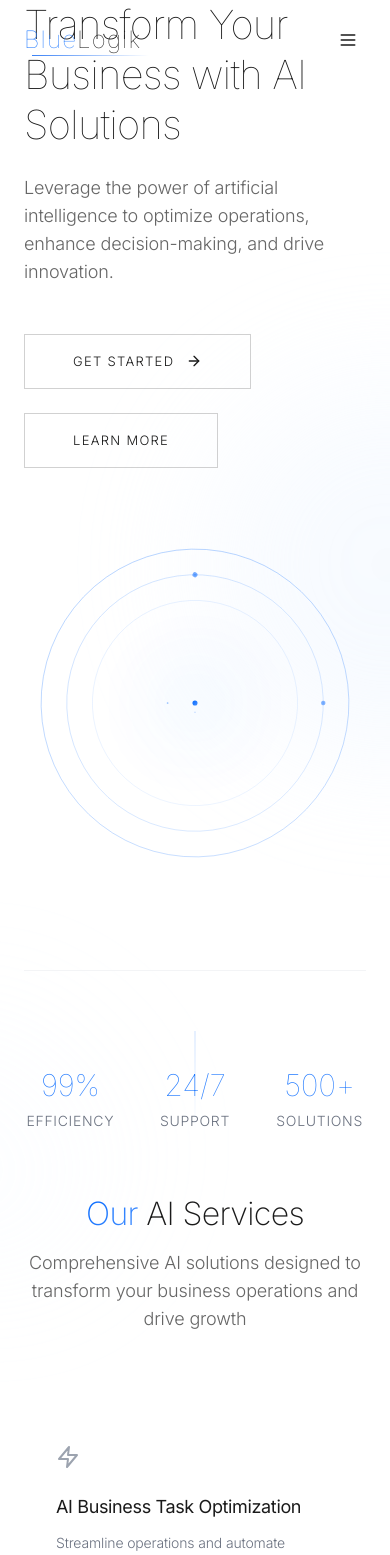
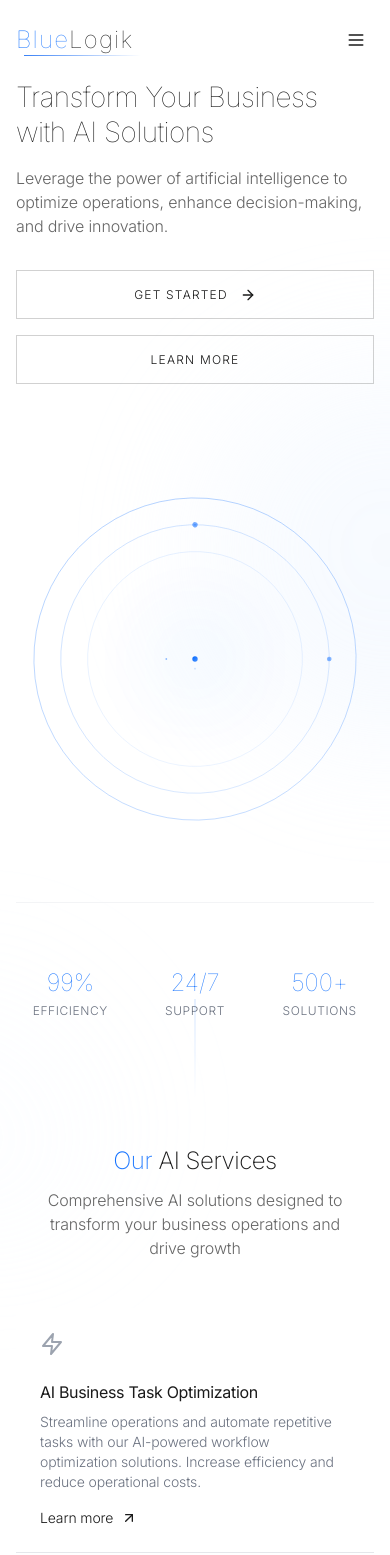
Before and after one commit to vital1188/bluelogik-website, a React (Vite) app: page / in a window 390 px wide. Shown: the top 1555 px of the page. Built offline with nearby package versions, Linux system fonts and the light colour scheme.

Commit message:
Optimize website for mobile - improve paddings, margins, and responsive design

```diff
--- a/src/components/Footer.tsx
+++ b/src/components/Footer.tsx
@@ -20,25 +20,25 @@ const Footer: React.FC = () => {
 
   return (
     <footer className="border-t border-gray-100">
-      <div className="container py-12">
-        <div className="grid md:grid-cols-3 gap-8 items-start">
+      <div className="container py-8 md:py-12">
+        <div className="grid md:grid-cols-3 gap-6 md:gap-8 items-start">
           {/* Logo & Copyright */}
           <div>
-            <Link to="/" className="text-xl font-thin tracking-wider inline-block mb-4">
+            <Link to="/" className="text-lg md:text-xl font-thin tracking-wider inline-block mb-3 md:mb-4">
               <span className="gradient-text-blue">Blue</span>Logik
             </Link>
-            <p className="text-sm text-gray-500">
+            <p className="text-xs md:text-sm text-gray-500">
               © {currentYear} BlueLogik. {t('footer.rights')}
             </p>
           </div>
 
           {/* Navigation */}
-          <nav className="flex flex-wrap gap-x-8 gap-y-2">
+          <nav className="flex flex-wrap gap-x-4 md:gap-x-8 gap-y-2">
             {footerLinks.map((link) => (
               <Link
                 key={link.name}
                 to={link.href}
-                className="text-sm text-gray-600 hover:text-gray-900 transition-colors"
+                className="text-xs md:text-sm text-gray-600 hover:text-gray-900 transition-colors"
               >
                 {link.name}
               </Link>
@@ -46,12 +46,12 @@ const Footer: React.FC = () => {
           </nav>
 
           {/* Legal */}
-          <div className="flex gap-6 md:justify-end">
+          <div className="flex gap-4 md:gap-6 md:justify-end">
             {legalLinks.map((link) => (
               <a
                 key={link.name}
                 href={link.href}
-                className="text-sm text-gray-500 hover:text-gray-900 transition-colors"
+                className="text-xs md:text-sm text-gray-500 hover:text-gray-900 transition-colors"
               >
                 {link.name}
               </a>
--- a/src/components/Hero.tsx
+++ b/src/components/Hero.tsx
@@ -7,9 +7,9 @@ const Hero: React.FC = () => {
   const { t } = useLanguage();
 
   return (
-    <section id="home" className="min-h-screen flex items-center relative">
+    <section id="home" className="min-h-screen flex items-center relative py-20 lg:py-0">
       <div className="container-wide">
-        <div className="grid lg:grid-cols-2 gap-16 items-center">
+        <div className="grid lg:grid-cols-2 gap-12 lg:gap-16 items-center">
           {/* Content */}
           <motion.div
             initial={{ opacity: 0, y: 20 }}
@@ -17,7 +17,7 @@ const Hero: React.FC = () => {
             transition={{ duration: 0.8, ease: "easeOut" }}
           >
             <motion.h1
-              className="mb-6 leading-tight"
+              className="mb-4 md:mb-6 leading-tight"
               initial={{ opacity: 0, y: 20 }}
               animate={{ opacity: 1, y: 0 }}
               transition={{ duration: 0.8, delay: 0.1 }}
@@ -26,7 +26,7 @@ const Hero: React.FC = () => {
             </motion.h1>
 
             <motion.p
-              className="text-lg mb-12 max-w-xl"
+              className="text-base md:text-lg mb-8 md:mb-12 max-w-xl"
               initial={{ opacity: 0, y: 20 }}
               animate={{ opacity: 1, y: 0 }}
               transition={{ duration: 0.8, delay: 0.2 }}
@@ -36,16 +36,16 @@ const Hero: React.FC = () => {
 
             {/* CTA Buttons */}
             <motion.div
-              className="flex flex-wrap items-center gap-6"
+              className="flex flex-col sm:flex-row gap-4 sm:gap-6"
               initial={{ opacity: 0, y: 20 }}
               animate={{ opacity: 1, y: 0 }}
               transition={{ duration: 0.8, delay: 0.3 }}
             >
-              <a href="#contact" className="btn-minimal-blue">
+              <a href="#contact" className="btn-minimal-blue w-full sm:w-auto text-center">
                 <span>{t('hero.cta')}</span>
                 <ArrowRight />
               </a>
-              <a href="#services" className="btn-minimal">
+              <a href="#services" className="btn-minimal w-full sm:w-auto text-center">
                 <span>{t('hero.learnMore')}</span>
               </a>
             </motion.div>
@@ -56,9 +56,9 @@ const Hero: React.FC = () => {
             initial={{ opacity: 0, scale: 0.95 }}
             animate={{ opacity: 1, scale: 1 }}
             transition={{ duration: 1, delay: 0.4 }}
-            className="relative"
+            className="relative mt-12 lg:mt-0"
           >
-            <div className="aspect-square relative">
+            <div className="aspect-square relative max-w-md mx-auto lg:max-w-none">
               {/* Minimal geometric design */}
               <svg
                 viewBox="0 0 400 400"
@@ -257,7 +257,7 @@ const Hero: React.FC = () => {
 
         {/* Minimal Stats */}
         <motion.div
-          className="grid grid-cols-3 gap-8 mt-24 pt-24 border-t border-gray-100"
+          className="grid grid-cols-3 gap-4 md:gap-8 mt-16 md:mt-24 pt-16 md:pt-24 border-t border-gray-100"
           initial={{ opacity: 0 }}
           animate={{ opacity: 1 }}
           transition={{ duration: 0.8, delay: 0.6 }}
@@ -274,8 +274,8 @@ const Hero: React.FC = () => {
               transition={{ duration: 0.6, delay: 0.8 + index * 0.1 }}
               className="text-center"
             >
-              <div className="text-3xl font-thin mb-2 gradient-text-blue">{stat.value}</div>
-              <div className="text-sm text-gray-500 uppercase tracking-wider">
+              <div className="text-2xl md:text-3xl font-thin mb-1 md:mb-2 gradient-text-blue">{stat.value}</div>
+              <div className="text-xs md:text-sm text-gray-500 uppercase tracking-wider">
                 {stat.label}
               </div>
             </motion.div>
--- a/src/components/Services.tsx
+++ b/src/components/Services.tsx
@@ -101,12 +101,12 @@ const Services: React.FC = () => {
           whileInView={{ opacity: 1, y: 0 }}
           transition={{ duration: 0.6 }}
           viewport={{ once: true }}
-          className="text-center mb-20"
+          className="text-center mb-12 md:mb-20"
         >
-          <h2 className="mb-4">
+          <h2 className="mb-3 md:mb-4">
             <span className="gradient-text-blue">Our</span> {t('services.title').replace('Our ', '')}
           </h2>
-          <p className="text-lg max-w-2xl mx-auto">
+          <p className="text-base md:text-lg max-w-2xl mx-auto px-4 md:px-0">
             {t('services.subtitle')}
           </p>
         </motion.div>
@@ -117,13 +117,13 @@ const Services: React.FC = () => {
           initial="hidden"
           whileInView="visible"
           viewport={{ once: true }}
-          className="grid md:grid-cols-2 lg:grid-cols-4 gap-px bg-gray-200 relative overflow-hidden"
+          className="grid grid-cols-1 sm:grid-cols-2 lg:grid-cols-4 gap-px bg-gray-200 relative overflow-hidden"
         >
           {services.map((service) => (
             <motion.div
               key={service.id}
               variants={itemVariants}
-              className="bg-white p-8 group hover:bg-gradient-to-br hover:from-blue-50/50 hover:to-white transition-all duration-300 relative overflow-hidden"
+              className="bg-white p-6 md:p-8 group hover:bg-gradient-to-br hover:from-blue-50/50 hover:to-white transition-all duration-300 relative overflow-hidden"
             >
               <Link to={`/services/${service.id}`} className="block h-full">
                 <div className="flex flex-col h-full relative z-10">
@@ -137,10 +137,10 @@ const Services: React.FC = () => {
                   </div>
 
                   {/* Content */}
-                  <h3 className="text-lg font-normal mb-3 group-hover:text-gray-900 transition-colors duration-300">
+                  <h3 className="text-base md:text-lg font-normal mb-2 md:mb-3 group-hover:text-gray-900 transition-colors duration-300">
                     {service.title}
                   </h3>
-                  <p className="text-sm text-gray-500 mb-6 flex-grow">
+                  <p className="text-sm text-gray-500 mb-4 md:mb-6 flex-grow">
                     {service.description}
                   </p>
 
@@ -161,7 +161,7 @@ const Services: React.FC = () => {
           whileInView={{ opacity: 1 }}
           transition={{ duration: 0.6, delay: 0.4 }}
           viewport={{ once: true }}
-          className="flex justify-center mt-16"
+          className="flex justify-center mt-12 md:mt-16"
         >
           <Link to="/services" className="btn-minimal">
             <span>{t('services.viewAll')}</span>
--- a/src/index.css
+++ b/src/index.css
@@ -119,9 +119,21 @@ p {
   padding: 8rem 0;
 }
 
+@media (max-width: 1024px) {
+  .section-padding {
+    padding: 6rem 0;
+  }
+}
+
 @media (max-width: 768px) {
   .section-padding {
     padding: 4rem 0;
+  }
+}
+
+@media (max-width: 640px) {
+  .section-padding {
+    padding: 3rem 0;
   }
 }
 
@@ -146,6 +158,14 @@ p {
   position: relative;
   overflow: hidden;
   white-space: nowrap;
+}
+
+@media (max-width: 640px) {
+  .btn-minimal {
+    padding: 0.875rem 2rem;
+    font-size: 0.75rem;
+    min-height: 44px;
+  }
 }
 
 .btn-minimal::before {
@@ -207,6 +227,14 @@ p {
   position: relative;
   overflow: hidden;
   white-space: nowrap;
+}
+
+@media (max-width: 640px) {
+  .btn-minimal-blue {
+    padding: 0.875rem 2rem;
+    font-size: 0.75rem;
+    min-height: 44px;
+  }
 }
 
 .btn-minimal-blue::before {
@@ -363,6 +391,20 @@ p {
 }
 
 /* Responsive Typography */
+@media (max-width: 1024px) {
+  h1 {
+    font-size: clamp(2.25rem, 4.5vw, 3.5rem);
+  }
+
+  h2 {
+    font-size: clamp(1.75rem, 3.5vw, 2.5rem);
+  }
+
+  h3 {
+    font-size: clamp(1.25rem, 2.5vw, 1.75rem);
+  }
+}
+
 @media (max-width: 768px) {
   body {
     font-size: 0.9375rem;
@@ -370,6 +412,49 @@ p {
 
   .container, .container-wide {
     padding: 0 1.5rem;
+  }
+
+  h1 {
+    font-size: clamp(2rem, 4vw, 3rem);
+  }
+
+  h2 {
+    font-size: clamp(1.5rem, 3vw, 2.25rem);
+  }
+
+  h3 {
+    font-size: clamp(1.25rem, 2.5vw, 1.5rem);
+  }
+
+  p {
+    font-size: 0.9375rem;
+    line-height: 1.7;
+  }
+}
+
+@media (max-width: 640px) {
+  body {
+    font-size: 0.875rem;
+  }
+
+  .container, .container-wide {
+    padding: 0 1rem;
+  }
+
+  h1 {
+    font-size: 1.75rem;
+  }
+
+  h2 {
+    font-size: 1.5rem;
+  }
+
+  h3 {
+    font-size: 1.25rem;
+  }
+
+  p {
+    font-size: 0.875rem;
   }
 }
 
```
Also changed, not shown: src/components/Contact.tsx (+15 -15 lines), src/components/WhyAI.tsx (+18 -18 lines).
